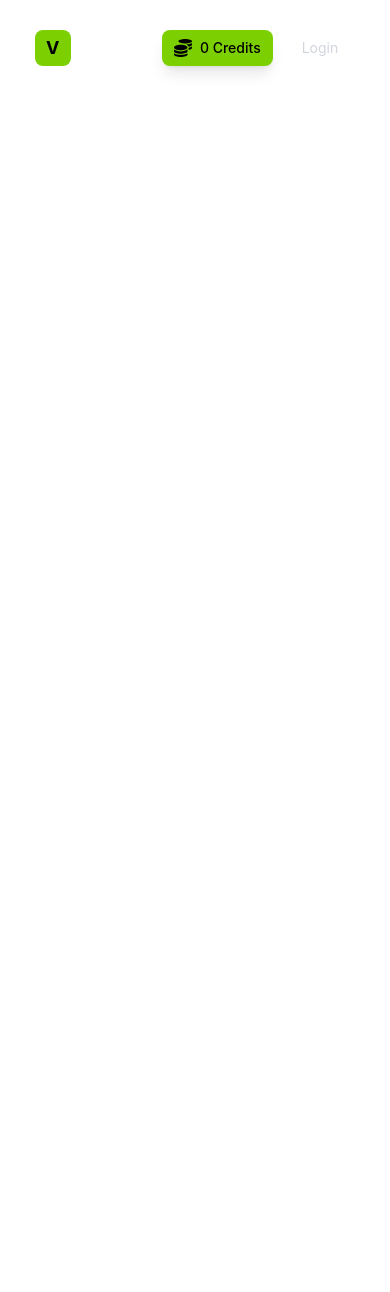
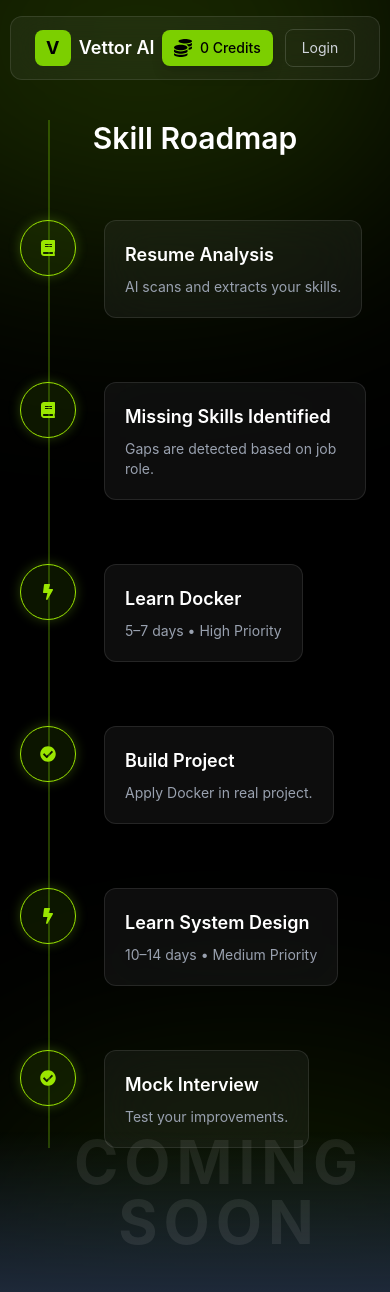
Before and after one commit to dev-koushal/VettorAI, a React (Vite) app in the folder client/: page /skill-Roadmap in a window 390 px wide. Before the commit the page ends 844 px from the top, so only its background shows below. Built offline with nearby package versions, Linux system fonts and the light colour scheme; no server answers.

Commit message:
add: Upcoming features

```diff
--- a/client/src/App.jsx
+++ b/client/src/App.jsx
@@ -14,6 +14,8 @@ import InterviewReport from "./pages/InterviewReport"
 import TargetCompanies from "./pages/TargetCompanies";
 import TargetedInterview from "./pages/TargetedInterview";
 import FitScore from "./components/FitScore";
+import SkillRoadmap from "./components/SkillRoadmap";
+import Leaderboard from "./components/Leaderboard";
 export const ServerURL = "https://vettorai-t9ex.onrender.com";
 
 export const getCurrentUser = async (dispatch) => {
@@ -71,6 +73,14 @@ function App() {
           path="/fit-score"
           element={ <FitScore />}
         />
+        <Route
+          path="/skill-Roadmap"
+          element={ <SkillRoadmap />}
+        />
+        <Route
+          path="/leaderboard"
+          element={ <Leaderboard />}
+        />
       </Routes>
 
       <ToastContainer />
--- /dev/null
+++ b/client/src/components/Leaderboard.jsx
@@ -0,0 +1,73 @@
+import React from "react";
+import { motion } from "motion/react";
+
+function Leaderboard() {
+  const candidates = [
+    { name: "Rahul Sharma", score: 92 },
+    { name: "Ananya Verma", score: 88 },
+    { name: "Karan Patel", score: 85 },
+    { name: "Priya Singh", score: 82 },
+  ];
+
+  return (
+    <div className="min-h-screen bg-black relative overflow-hidden px-6 flex items-center justify-center">
+
+      {/* glow */}
+      <div className="absolute w-[600px] h-[400px] bg-lime-500/20 blur-[120px] -top-40 -left-40 rounded-full" />
+      <div className="absolute w-[600px] h-[400px] bg-lime-500/10 blur-[100px] -bottom-40 -right-40 rounded-full" />
+
+      <div className="w-full max-w-3xl relative z-10">
+
+        {/* heading */}
+        <motion.h1
+          initial={{ opacity: 0, y: 20 }}
+          animate={{ opacity: 1, y: 0 }}
+          className="text-white text-3xl font-semibold text-center mb-10"
+        >
+          Leaderboard
+        </motion.h1>
+
+        {/* candidates */}
+        <div className="space-y-4">
+          {candidates.map((user, i) => (
+            <motion.div
+              key={i}
+              initial={{ opacity: 0, y: 20 }}
+              animate={{ opacity: 1, y: 0 }}
+              transition={{ delay: i * 0.15 }}
+              whileHover={{ scale: 1.02 }}
+              className="flex items-center justify-between backdrop-blur-xl bg-white/5 border border-white/10 rounded-xl px-6 py-4"
+            >
+              <div className="flex items-center gap-4">
+                <span className="text-lime-400 font-semibold">
+                  #{i + 1}
+                </span>
+                <p className="text-white">{user.name}</p>
+              </div>
+
+              <p className="text-lime-400 font-semibold">
+                {user.score}
+              </p>
+            </motion.div>
+          ))}
+        </div>
+      </div>
+
+      {/* bottom gradient */}
+      <div className="absolute bottom-0 left-0 w-full h-40 bg-gradient-to-t from-gray-800 to-transparent" />
+
+      {/* coming soon */}
+      <motion.h2
+        initial={{ opacity: 0 }}
+        animate={{ opacity: 0.1 }}
+        transition={{ duration: 1 }}
+        className="absolute bottom-10 text-white text-6xl font-bold tracking-widest"
+      >
+        COMING SOON
+      </motion.h2>
+
+    </div>
+  );
+}
+
+export default Leaderboard;
--- /dev/null
+++ b/client/src/components/SkillRoadmap.jsx
@@ -0,0 +1,98 @@
+import React from "react";
+import { motion } from "motion/react";
+import { FaCheckCircle, FaBolt, FaBook } from "react-icons/fa";
+
+function SkillRoadmap() {
+  const steps = [
+    { title: "Resume Analysis", desc: "AI scans and extracts your skills.", type: "info" },
+    { title: "Missing Skills Identified", desc: "Gaps are detected based on job role.", type: "info" },
+    { title: "Learn Docker", desc: "5–7 days • High Priority", type: "skill" },
+    { title: "Build Project", desc: "Apply Docker in real project.", type: "action" },
+    { title: "Learn System Design", desc: "10–14 days • Medium Priority", type: "skill" },
+    { title: "Mock Interview", desc: "Test your improvements.", type: "action" },
+  ];
+
+  return (
+    <div className="min-h-screen bg-black relative overflow-hidden px-6 py-20">
+
+      {/* glow */}
+      <div className="absolute w-[600px] h-[400px] bg-lime-500/20 blur-[120px] -top-40 -left-40 rounded-full" />
+      <div className="absolute w-[600px] h-[400px] bg-lime-500/10 blur-[100px] -bottom-40 -right-40 rounded-full" />
+
+      <div className="max-w-5xl mx-auto mt-10 relative">
+
+        {/* heading */}
+        <motion.h1
+          initial={{ opacity: 0, y: 20 }}
+          animate={{ opacity: 1, y: 0 }}
+          className="text-white text-3xl md:text-4xl font-semibold text-center mb-16"
+        >
+          Skill Roadmap
+        </motion.h1>
+
+        {/* center line */}
+        <div className="absolute left-6 md:left-1/2 top-0 bottom-0 w-[2px] bg-lime-500/30" />
+
+        {/* steps */}
+        {steps.map((step, i) => (
+          <motion.div
+            key={i}
+            initial={{ opacity: 0, y: 40 }}
+            animate={{ opacity: 1, y: 0 }}
+            transition={{ delay: i * 0.15 }}
+            className={`relative flex items-start md:items-center mb-16 ${
+              i % 2 === 0 ? "md:flex-row" : "md:flex-row-reverse"
+            }`}
+          >
+
+            {/* circle */}
+            <motion.div
+              whileHover={{ scale: 1.15 }}
+              className="absolute left-6 md:left-1/2 -translate-x-1/2 w-14 h-14 flex items-center justify-center rounded-full bg-lime-500/10 border border-lime-400 text-lime-400 shadow-[0_0_12px_rgba(132,204,22,0.3)]"
+            >
+              {step.type === "info" && <FaBook />}
+              {step.type === "skill" && <FaBolt />}
+              {step.type === "action" && <FaCheckCircle />}
+            </motion.div>
+
+            {/* content */}
+            <motion.div
+              whileHover={{ y: -4 }}
+              className="ml-20 md:ml-0 md:w-1/2 px-6 group"
+            >
+              <div className="backdrop-blur-xl md:mx-4 -mx-6  bg-white/5 border border-white/10 rounded-xl p-5">
+
+                <h3 className="text-white text-lg font-semibold mb-2 group-hover:text-lime-400 transition">
+                  {step.title}
+                </h3>
+
+                <p className="text-gray-400 text-sm">
+                  {step.desc}
+                </p>
+
+              </div>
+            </motion.div>
+
+          </motion.div>
+        ))}
+
+      </div>
+
+      {/* bottom gradient */}
+      <div className="absolute bottom-0 left-0 w-full h-40 bg-gradient-to-t from-gray-800 to-transparent" />
+
+      {/* coming soon */}
+      <motion.h2
+        initial={{ opacity: 0 }}
+        animate={{ opacity: 0.08 }}
+        transition={{ duration: 1 }}
+        className="absolute bottom-10 text-white text-6xl font-bold tracking-widest text-center w-full"
+      >
+        COMING SOON
+      </motion.h2>
+
+    </div>
+  );
+}
+
+export default SkillRoadmap;
--- a/client/src/pages/Home.jsx
+++ b/client/src/pages/Home.jsx
@@ -70,7 +70,9 @@ function Home() {
           </motion.div>
 
           {/* feature cards */}
-          <div className="grid grid-cols-1 md:grid-cols-3 gap-6 mt-16 w-full">
+
+          <div className="grid grid-cols-1 relative md:grid-cols-3 gap-6 mt-16 w-full">
+            <div className="text-white/40 absolute -top-12 left-5 text-2xl font-bold tracking-wider">Try Features :</div>
             {[
               {
                 title: "Fit Score",
@@ -80,12 +82,12 @@ function Home() {
               {
                 title: "Role Match",
                 desc: "Discover best-fit roles based on your skills and experience.",
-                path: "/role-match",
+                path: "/skill-Roadmap",
               },
               {
-                title: "Smart Feedback",
-                desc: "Get AI-powered suggestions to improve your resume instantly.",
-                path: "/feedback",
+                title: "Leader Board",
+                desc: "Track and compare your interview performance with top candidates.",
+                path: "/leaderboard",
               },
             ].map((card, i) => (
               <motion.div
```
